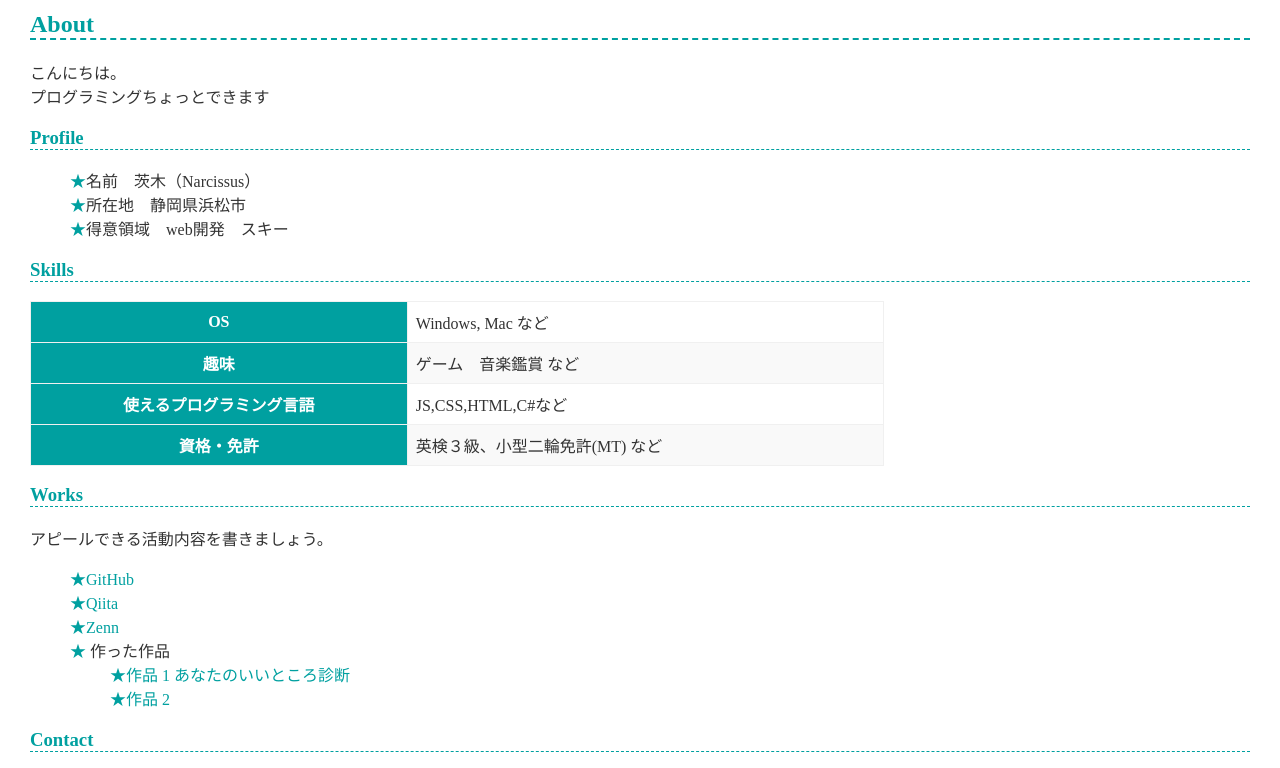
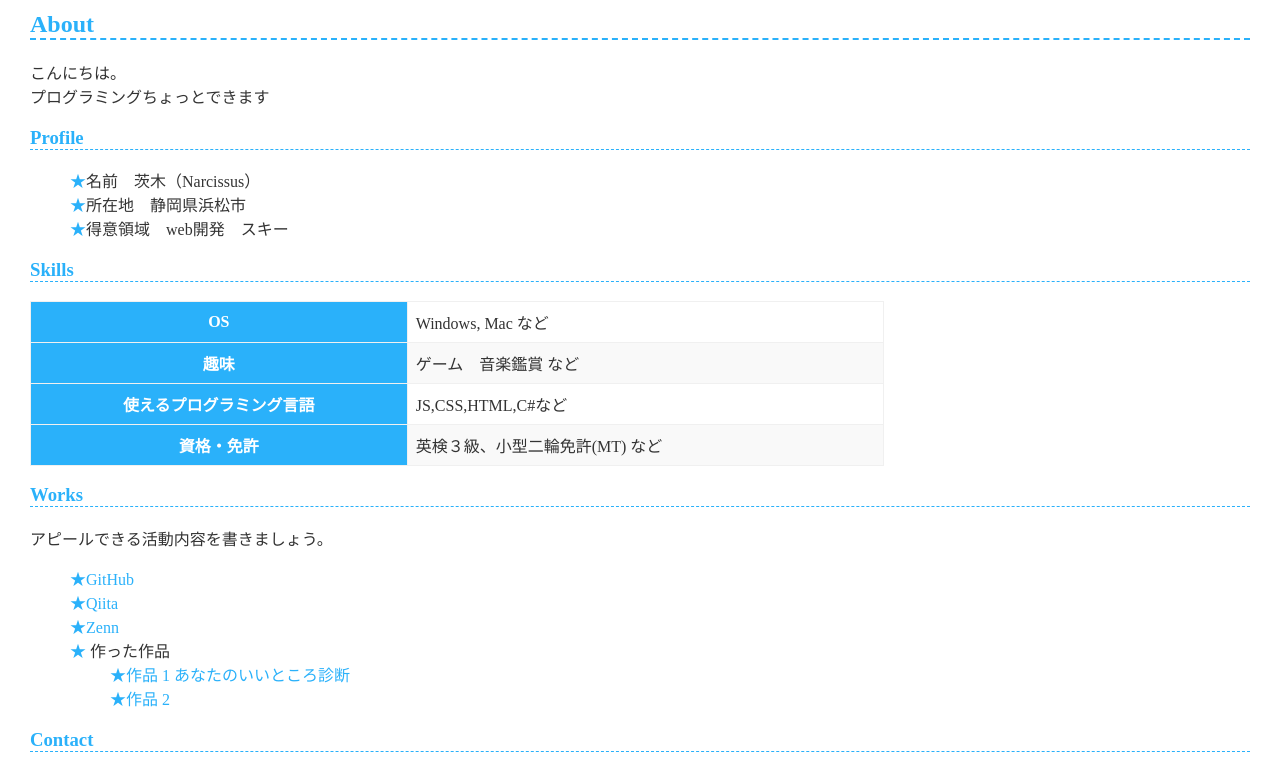
Before and after one commit to Narcissus-tazetta/Narcissus-tazetta.github.io, a plain HTML site: page index.html in a window 1280 px wide. Shown: the part 111-879 px from the top of the page. Drawn offline with Linux system fonts and the light colour scheme.

Commit message:
Update style.css

```diff
--- a/style.css
+++ b/style.css
@@ -3,7 +3,7 @@
 -------------------- */
 
 :root {
-  --theme-color: #00a0a0;
+  --theme-color: #2ab1fa;
 }
 
 * {
```
